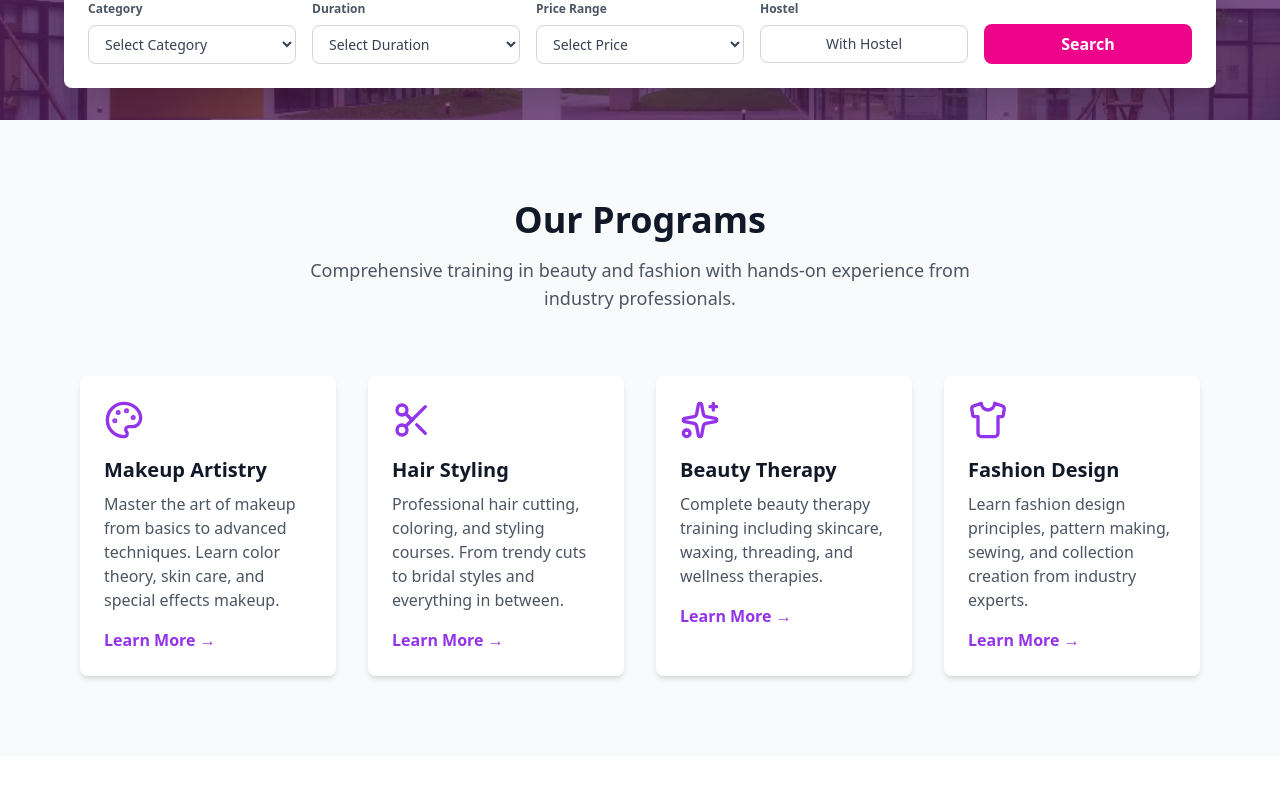
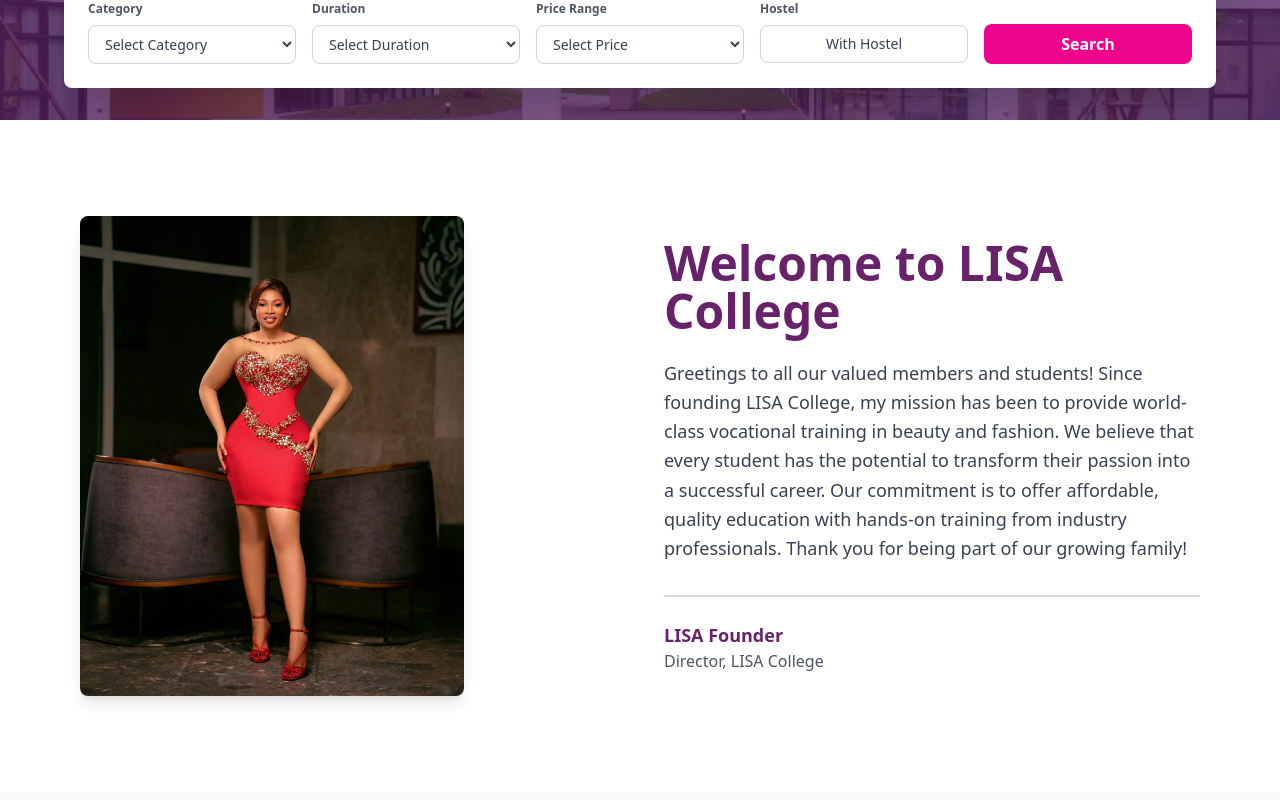
Before and after one commit to msetitech/lisacollege, a React app in the folder frontend/: page / in a window 1280 px wide. Shown: the part 680-1480 px from the top of the page. Built offline with nearby package versions, Linux system fonts and the light colour scheme; the HTML template or start-up script is replaced by a standard one.

Commit message:
fixing the message of owner

```diff
--- /dev/null
+++ b/frontend/src/components/Sections/OwnerMessage.jsx
@@ -0,0 +1,41 @@
+import { useTranslation } from "react-i18next";
+import ownerImage from "../../assets/images/owner.jpeg";
+
+export default function OwnerMessage() {
+	const { t } = useTranslation();
+
+	return (
+		<section className="py-16 md:py-24 bg-white">
+			<div className="max-w-6xl mx-auto px-4">
+				<div className="grid grid-cols-1 md:grid-cols-2 gap-8 md:gap-12 items-center">
+					{/* Owner Image - Left */}
+					<div className="flex justify-center md:justify-start">
+						<div className="w-full max-w-sm rounded-lg overflow-hidden shadow-lg">
+							<img
+								src={ownerImage}
+								alt="Owner of LISA College"
+								className="w-full h-auto object-cover"
+							/>
+						</div>
+					</div>
+
+					{/* Welcome Message - Right */}
+					<div className="text-center md:text-left">
+						<h2 className="text-4xl md:text-5xl font-bold text-[#68226A] mb-6">
+							{t("owner.title")}
+						</h2>
+						<p className="text-lg text-gray-700 mb-4 leading-relaxed">
+							{t("owner.message")}
+						</p>
+						<div className="mt-8 pt-6 border-t-2 border-[#68226A]/20">
+							<p className="font-semibold text-[#68226A] text-lg">
+								{t("owner.name")}
+							</p>
+							<p className="text-gray-600">{t("owner.position")}</p>
+						</div>
+					</div>
+				</div>
+			</div>
+		</section>
+	);
+}
--- a/frontend/src/i18n/locales/en.json
+++ b/frontend/src/i18n/locales/en.json
@@ -27,6 +27,12 @@
 		"selectPrice": "Select Price",
 		"withHostel": "With Hostel",
 		"searchBtn": "Search"
+	},
+	"owner": {
+		"title": "Welcome to LISA College",
+		"message": "Greetings to all our valued members and students! Since founding LISA College, my mission has been to provide world-class vocational training in beauty and fashion. We believe that every student has the potential to transform their passion into a successful career. Our commitment is to offer affordable, quality education with hands-on training from industry professionals. Thank you for being part of our growing family!",
+		"name": "LISA Founder",
+		"position": "Director, LISA College"
 	},
 	"programs": {
 		"title": "Our Programs",
--- a/frontend/src/i18n/locales/sw.json
+++ b/frontend/src/i18n/locales/sw.json
@@ -27,6 +27,12 @@
 		"selectPrice": "Chagua Bei",
 		"withHostel": "na Hostel ",
 		"searchBtn": "Tafuta"
+	},
+	"owner": {
+		"title": "Karibu katika LISA College",
+		"message": "Salamu kwa wote wa wanachama na wanafunzi wangu! Tangu kuanzisha LISA College, lengo langu imekuwa kutoa mafunzo ya kiwanda ya kundi-klas katika uzuri na mitindo. Tunaninzia kuwa kila mwanafunzi ana uwezo wa kubadilisha shauku yao kuwa kazi yenye mafaniko. Dhana yetu ni kutoa elimu rahisi, ya bei nzuri na mafunzo ya kujenga kutoka kwa wataalamu wa kiwanda. Asanteni kwa kuwa sehemu ya famiglia yangu inayokua!",
+		"name": "LISA Msingi",
+		"position": "Mkurugenzi, LISA College"
 	},
 	"programs": {
 		"title": "Programu Zetu",
--- a/frontend/src/pages/Home/index.jsx
+++ b/frontend/src/pages/Home/index.jsx
@@ -1,4 +1,5 @@
 import Hero from "../../components/Sections/Hero";
+import OwnerMessage from "../../components/Sections/OwnerMessage";
 import Programs from "../../components/Sections/Programs";
 import About from "../../components/Sections/About";
 import Testimonials from "../../components/Sections/Testimonials";
@@ -8,6 +9,7 @@
 	return (
 		<div>
 			<Hero />
+			<OwnerMessage />
 			<Programs />
 			<About />
 			<Testimonials />
```
